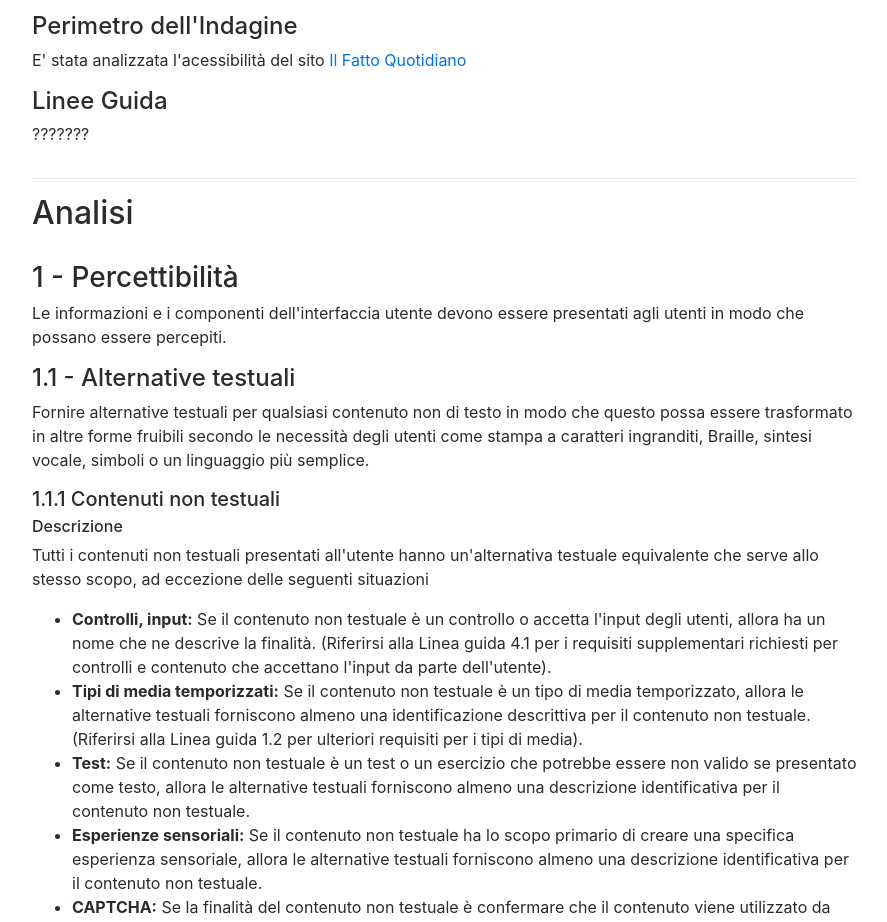
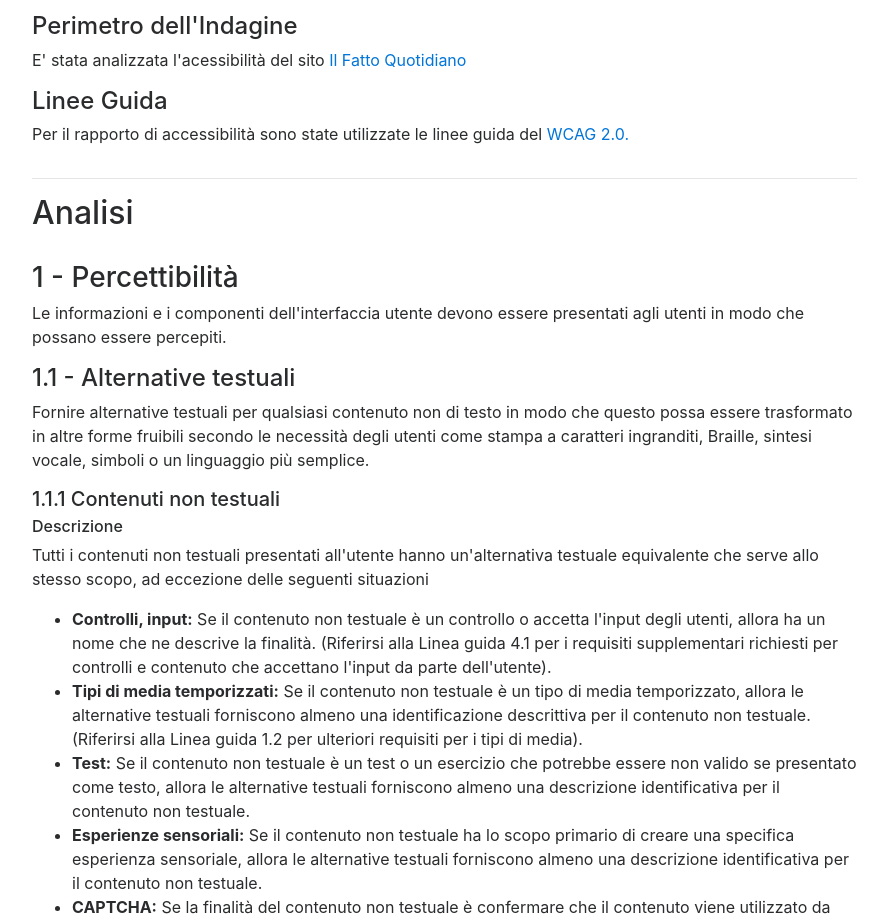
Before and after one commit to RizzatoAndrea/ProgettoPSW-1, a plain HTML site: page rapporto-accessibilita.html in a window 1280 px wide. Shown: the part 795-1717 px from the top of the page, without its empty margins (53-940 px from the left). Drawn offline with Linux system fonts and the light colour scheme.

Commit message:
linee guida

```diff
--- a/rapporto-accessibilita.html
+++ b/rapporto-accessibilita.html
@@ -82,7 +82,7 @@
                             <h4>Perimetro dell'Indagine</h4>
                             <p>E' stata analizzata l'acessibilità del sito <a href="http://www.ilfattoquotidiano.it/" title="Link al sito Il Fatto Quotidiano">Il Fatto Quotidiano</a></p>
                             <h4>Linee Guida</h4>
-                            <p>???????</p>
+                            <p>Per il rapporto di accessibilità sono state utilizzate le linee guida del <a href="https://www.w3.org/Translations/WCAG20-it/Overview.html" title="WCAG 2.0">WCAG 2.0.</a> </p>
                         </div>
                     </div>
                     <hr>
```
